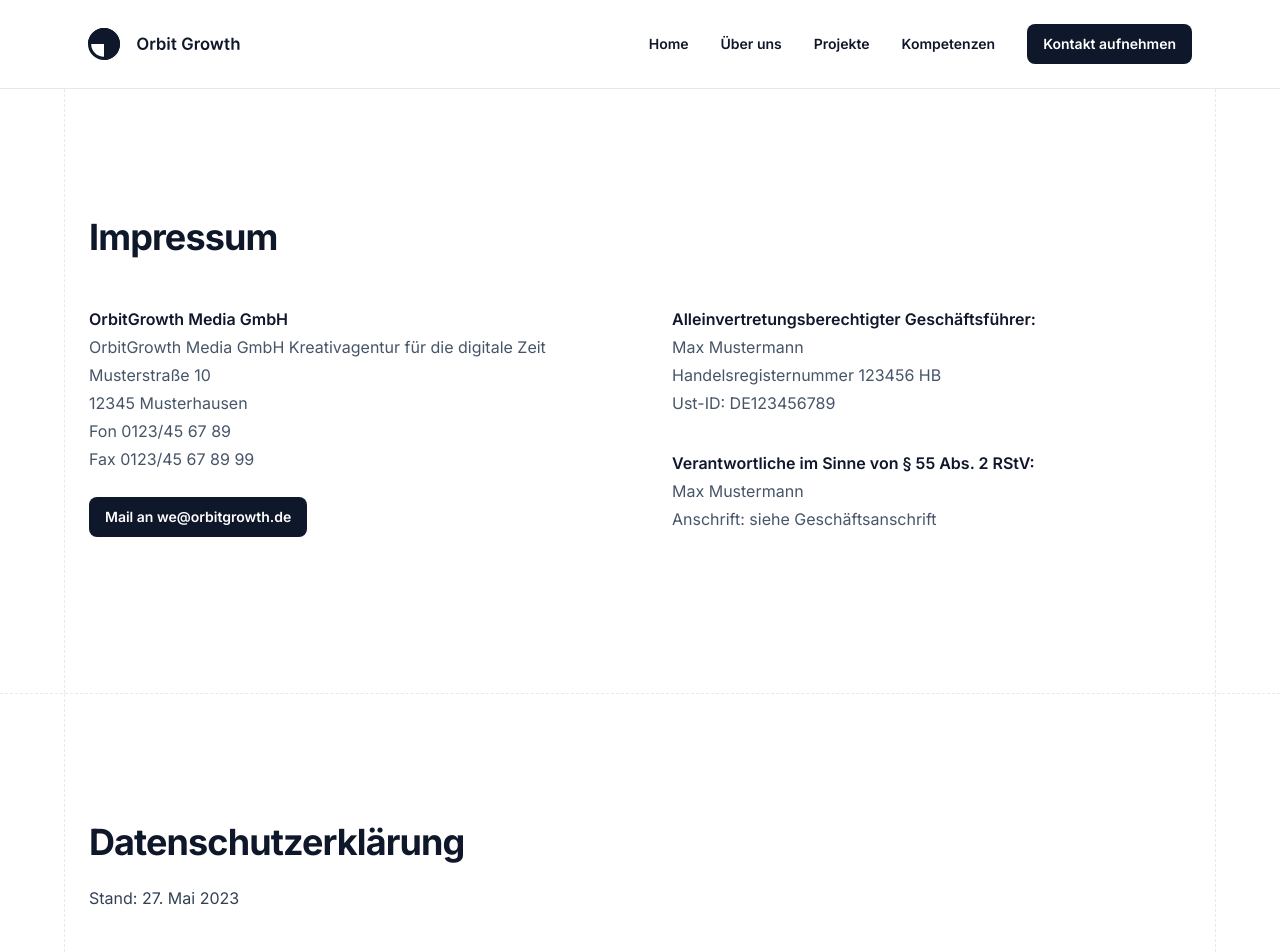
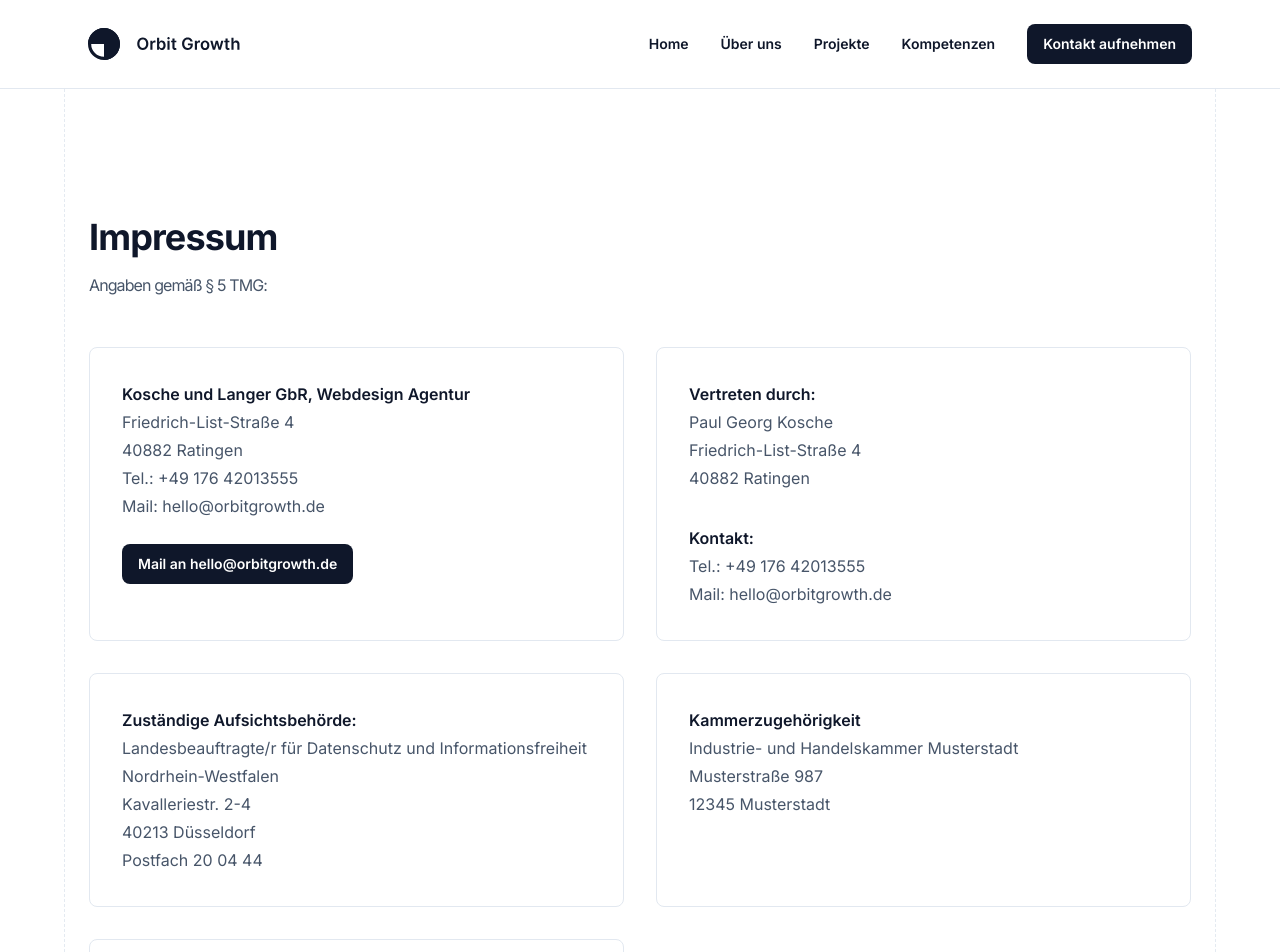
Before and after one commit to clangerOg/orbit-growth-web, a Next.js app: page /legal in a window 1280 px wide. Shown: the top 952 px of the page. Built offline with nearby package versions, Linux system fonts and the light colour scheme.

Commit message:
feat: update imprint

```diff
--- a/src/components/legal/Imprint/Imprint.tsx
+++ b/src/components/legal/Imprint/Imprint.tsx
@@ -1,4 +1,5 @@
 import { Button, Section, Typography } from '@/components/common';
+import Link from 'next/link';
 import { ImprintProps } from './Imprint.types';
 
 const Imprint: React.FC<ImprintProps> = () => {
@@ -6,45 +7,160 @@ const Imprint: React.FC<ImprintProps> = () => {
     <Section className="antialiased border-b border-slate-200/90 border-dashed">
       <Section.Wrapper className="py-32 border-0 md:border-x border-dashed border-inherit">
         <Section.Content>
-          <Typography variant={'h3'}>Impressum</Typography>
-          <div className="mt-12 grid grid-cols-1 md:grid-cols-2 gap-16">
-            <div>
+          <Typography variant={'h3'}>
+            Impressum{' '}
+            <span className="text-slate-600 text-base leading-7 font-normal">
+              <br />
+              Angaben gemäß § 5 TMG:{' '}
+            </span>
+          </Typography>
+          <div className="mt-12 grid grid-cols-1 md:grid-cols-2 gap-8">
+            <div className="p-8 rounded-lg border border-slate-200">
               <p className="mb-6 text-slate-600 text-base leading-7">
                 <span className="font-semibold text-slate-900">
-                  OrbitGrowth Media GmbH
+                  Kosche und Langer GbR, Webdesign Agentur
                 </span>
                 <br />
-                OrbitGrowth Media GmbH Kreativagentur für die digitale Zeit{' '}
-                <br />
-                Musterstraße 10
-                <br />
-                12345 Musterhausen <br />
-                Fon 0123/45 67 89 <br />
-                Fax 0123/45 67 89 99
+                Friedrich-List-Straße 4 <br />
+                40882 Ratingen <br />
+                Tel.: +49 176 42013555 <br />
+                Mail: hello@orbitgrowth.de
               </p>
-              <Button size={'sm'} href="mailto:christoph.langer100@gmail.com">
-                Mail an we@orbitgrowth.de
+              <Button size={'sm'} href="mailto:hello@orbitgrowth.de">
+                Mail an hello@orbitgrowth.de
               </Button>
             </div>
-            <div>
+            <div className="p-8 rounded-lg border border-slate-200">
               <p className="mb-8 text-slate-600 text-base leading-7">
                 <span className="font-semibold text-slate-900">
-                  Alleinvertretungsberechtigter Geschäftsführer:
+                  Vertreten durch:
                 </span>
                 <br />
-                Max Mustermann
+                Paul Georg Kosche <br />
+                Friedrich-List-Straße 4 <br />
+                40882 Ratingen
+              </p>
+              <p className=" text-slate-600 text-base leading-7">
+                <span className="font-semibold text-slate-900">Kontakt:</span>
                 <br />
-                Handelsregisternummer 123456 HB <br />
-                Ust-ID: DE123456789
+                Tel.: +49 176 42013555 <br />
+                Mail: hello@orbitgrowth.de
               </p>
-              <p className="mb-8 text-slate-600 text-base leading-7">
+            </div>
+            <div className="p-8 rounded-lg border border-slate-200">
+              <p className="text-slate-600 text-base leading-7">
                 <span className="font-semibold text-slate-900">
-                  Verantwortliche im Sinne von § 55 Abs. 2 RStV:
+                  Zuständige Aufsichtsbehörde:
                 </span>
                 <br />
-                Max Mustermann
+                Landesbeauftragte/r für Datenschutz und Informationsfreiheit
+                Nordrhein-Westfalen <br />
+                Kavalleriestr. 2-4 <br />
+                40213 Düsseldorf <br />
+                Postfach 20 04 44
+              </p>
+            </div>
+            <div className="p-8 rounded-lg border border-slate-200">
+              <p className="text-slate-600 text-base leading-7">
+                <span className="font-semibold text-slate-900">
+                  Kammerzugehörigkeit
+                </span>
                 <br />
-                Anschrift: siehe Geschäftsanschrift
+                Industrie- und Handelskammer Musterstadt <br />
+                Musterstraße 987 <br />
+                12345 Musterstadt
+              </p>
+            </div>
+            <div className="p-8 rounded-lg border border-slate-200">
+              <p className="text-slate-600 text-base leading-7">
+                <span className="font-semibold text-slate-900">
+                  Umsatzsteueridentifikationsnummer
+                </span>
+                <br />
+                Noch nicht ausgestellt...
+              </p>
+            </div>
+            <div className="p-8 rounded-lg border border-slate-200 col-span-2 flex flex-col gap-y-8">
+              <p className="text-slate-900 font-semibold leading-7 text-lg">
+                Haftungsausschluss
+              </p>
+              <p className="text-slate-600 text-base leading-7">
+                <span className="font-semibold text-slate-900">
+                  Haftung für Inhalte
+                </span>
+                <br />
+                Die Inhalte unserer Seiten wurden mit größter Sorgfalt erstellt.
+                Für die Richtigkeit, Vollständigkeit und Aktualität der Inhalte
+                können wir jedoch keine Gewähr übernehmen. Als Diensteanbieter
+                sind wir gemäß § 7 Abs.1 TMG für eigene Inhalte auf diesen
+                Seiten nach den allgemeinen Gesetzen verantwortlich. Nach §§ 8
+                bis 10 TMG sind wir als Diensteanbieter jedoch nicht
+                verpflichtet, übermittelte oder gespeicherte fremde
+                Informationen zu überwachen oder nach Umständen zu forschen, die
+                auf eine rechtswidrige Tätigkeit hinweisen. Verpflichtungen zur
+                Entfernung oder Sperrung der Nutzung von Informationen nach den
+                allgemeinen Gesetzen bleiben hiervon unberührt. Eine
+                diesbezügliche Haftung ist jedoch erst ab dem Zeitpunkt der
+                Kenntnis einer konkreten Rechtsverletzung möglich. Bei
+                Bekanntwerden von entsprechenden Rechtsverletzungen werden wir
+                diese Inhalte umgehend entfernen.
+              </p>
+              <p className="text-slate-600 text-base leading-7">
+                <span className="font-semibold text-slate-900">
+                  Haftung für Links
+                </span>
+                <br />
+                Unser Angebot enthält Links zu externen Webseiten Dritter, auf
+                deren Inhalte wir keinen Einfluss haben. Deshalb können wir für
+                diese fremden Inhalte auch keine Gewähr übernehmen. Für die
+                Inhalte der verlinkten Seiten ist stets der jeweilige Anbieter
+                oder Betreiber der Seiten verantwortlich. Die verlinkten Seiten
+                wurden zum Zeitpunkt der Verlinkung auf mögliche Rechtsverstöße
+                überprüft. Rechtswidrige Inhalte waren zum Zeitpunkt der
+                Verlinkung nicht erkennbar. Eine permanente inhaltliche
+                Kontrolle der verlinkten Seiten ist jedoch ohne konkrete
+                Anhaltspunkte einer Rechtsverletzung nicht zumutbar. Bei
+                Bekanntwerden von Rechtsverletzungen werden wir derartige Links
+                umgehend entfernen.
+              </p>
+              <p className="text-slate-600 text-base leading-7">
+                <span className="font-semibold text-slate-900">
+                  Urheberrecht
+                </span>
+                <br />
+                Die durch die Seitenbetreiber erstellten Inhalte und Werke auf
+                diesen Seiten unterliegen dem deutschen Urheberrecht. Die
+                Vervielfältigung, Bearbeitung, Verbreitung und jede Art der
+                Verwertung außerhalb der Grenzen des Urheberrechtes bedürfen der
+                schriftlichen Zustimmung des jeweiligen Autors bzw. Erstellers.
+                Downloads und Kopien dieser Seite sind nur für den privaten,
+                nicht kommerziellen Gebrauch gestattet. Soweit die Inhalte auf
+                dieser Seite nicht vom Betreiber erstellt wurden, werden die
+                Urheberrechte Dritter beachtet. Insbesondere werden Inhalte
+                Dritter als solche gekennzeichnet. Sollten Sie trotzdem auf eine
+                Urheberrechtsverletzung aufmerksam werden, bitten wir um einen
+                entsprechenden Hinweis. Bei Bekanntwerden von Rechtsverletzungen
+                werden wir derartige Inhalte umgehend entfernen.
+              </p>
+              <p className="text-slate-600 text-base leading-7">
+                <span className="font-semibold text-slate-900">
+                  Alternative Streitbeilegung gemäß Art. 14 Abs. 1 ODR-VO und §
+                  36 VSBG:
+                </span>
+                <br />
+                Die Europäische Kommission stellt eine Plattform zur
+                Online-Streitbeilegung (OS) bereit, die Sie unter{' '}
+                <Link
+                  className="text-blue-600 underline underline-offset-2"
+                  href={'https://ec.europa.eu/consumers/odr'}
+                >
+                  https://ec.europa.eu/consumers/odr
+                </Link>{' '}
+                finden. Wir sind nicht bereit, an einem außergerichtlichen
+                Schlichtungsverfahren teilzunehmen. Zuständig ist die Allgemeine
+                Verbraucherschlichtungsstelle des Zentrums für Schlichtung e.V.,
+                Straßburger Straße 8, 77694 Kehl am Rhein,
+                www.verbraucher-schlichter.de.
               </p>
             </div>
           </div>
--- a/src/components/legal/PrivacyPolicy/PrivacyPolicy.tsx
+++ b/src/components/legal/PrivacyPolicy/PrivacyPolicy.tsx
@@ -3,7 +3,7 @@ import { PrivacyPolicyProps } from './PrivacyPolicy.types';
 
 const PrivacyPolicy: React.FC<PrivacyPolicyProps> = () => {
   return (
-    <Section className="antialiased border-b border-slate-200/90 border-dashed">
+    <Section className="antialiased border-b border-slate-200/90 border-dashed max-w-full break-before-auto">
       <Section.Wrapper className="py-32 border-0 md:border-x border-dashed border-inherit">
         <Section.Content className="prose prose-slate">
           <Typography variant={'h3'}>Datenschutzerklärung</Typography>
```
